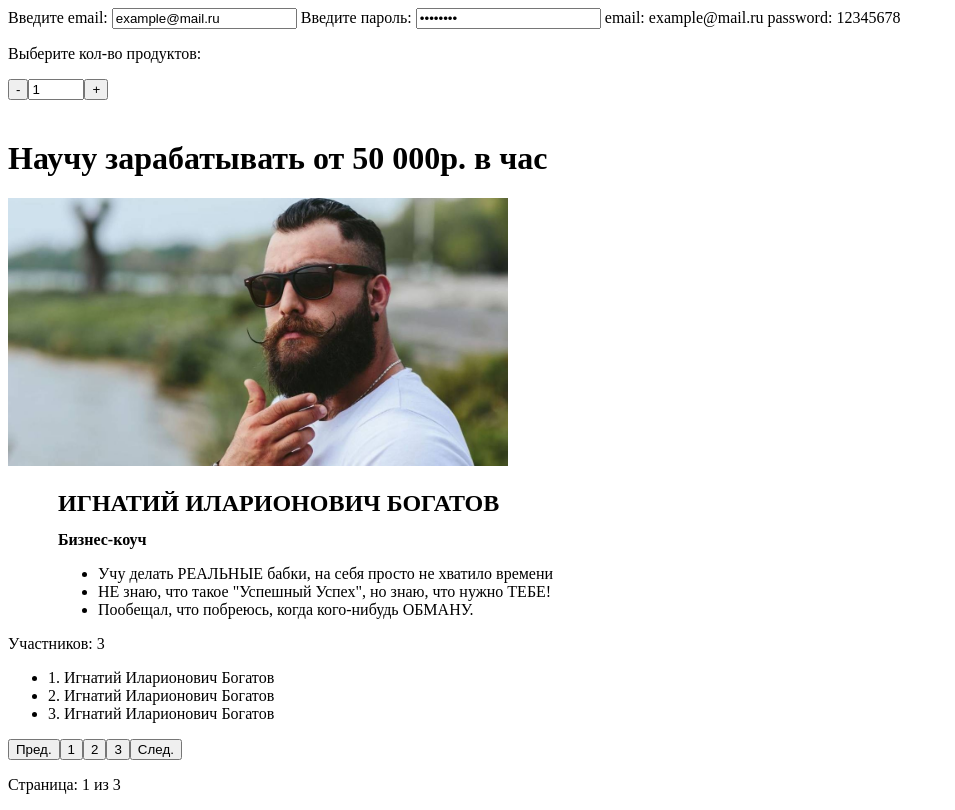
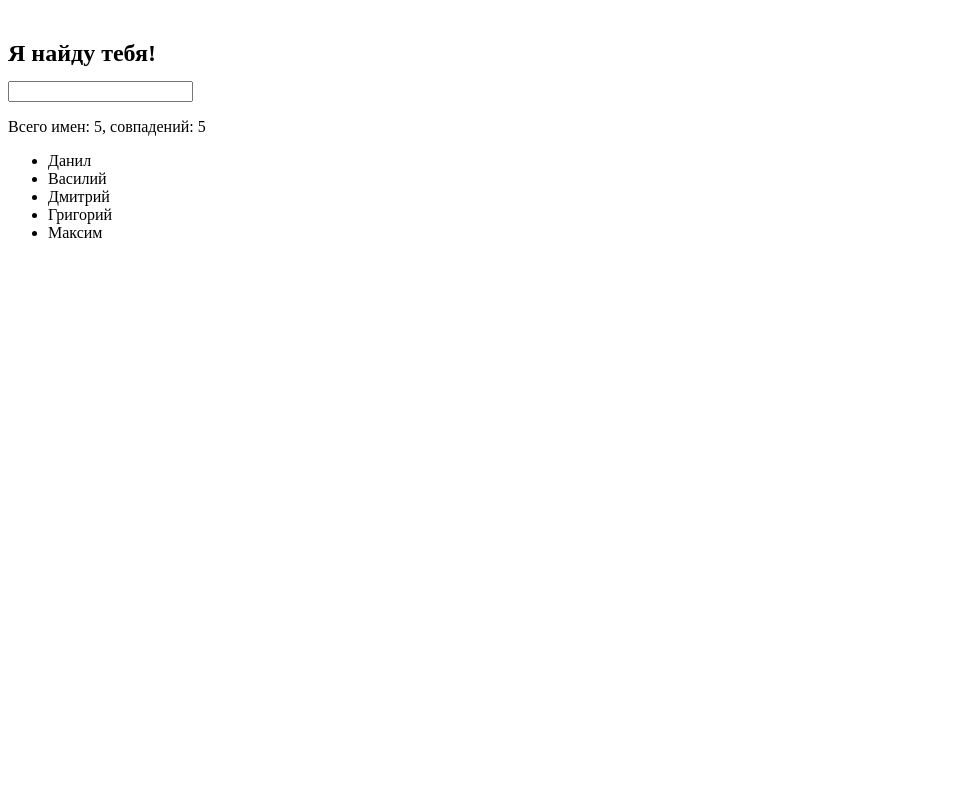
Before and after one commit to AliyaRazyapova/Vue.js, a Vue app in the folder ini/: page / in a window 1280 px wide. Shown: the whole page, without its empty margins (0-955 px from the left). Built offline with nearby package versions, Linux system fonts and the light colour scheme.

Commit message:
[add] UserSearch

```diff
--- a/ini/src/App.vue
+++ b/ini/src/App.vue
@@ -1,22 +1,25 @@
 <template>
   <div id="app">
-    <MyComponent />
-    <MyCounter />
-    <UserCard />
+    <!-- <MyComponent /> -->
+    <!-- <MyCounter /> -->
+    <!-- <UserCard /> -->
+    <UserSearch />
   </div>
 </template>
 
 <script>
-import MyComponent from './components/MyComponent'
-import MyCounter from './components/MyCounter'
-import UserCard from './components/UserCard'
+// import MyComponent from './components/MyComponent'
+// import MyCounter from './components/MyCounter'
+// import UserCard from './components/UserCard'
+import UserSearch from './components/UserSearch'
 
 export default {
   name: 'App',
   components: {
-    MyComponent,
-    MyCounter,
-    UserCard,
+    // MyComponent,
+    // MyCounter,
+    // UserCard,
+    UserSearch
   }
 }
 
--- /dev/null
+++ b/ini/src/components/UserSearch.vue
@@ -0,0 +1,38 @@
+<template>
+    <div class="container">
+        <h2>Я найду тебя!</h2>
+        <input type="text" @input="searchText = $event.target.value">
+        <p>Всего имен: {{ names.length }}, совпадений: {{ getFilteredNames.length }}</p>
+        <ul class="list">
+            <li
+              v-for="(name, index) in getFilteredNames"
+              :key="index">
+              {{ name }}
+            </li>
+        </ul>
+    </div>
+</template>
+
+<script>
+export default {
+    name: 'UsersSearch',
+    data() {
+        return {
+            searchText: '',
+            names: ['Данил', 'Василий', 'Дмитрий', 'Григорий', 'Максим']
+        }
+    },
+    computed: {
+        getFilteredNames() {
+            return this.names.filter(name => name.toLowerCase().includes(this.searchText.toLowerCase()))
+        }
+    }
+}
+</script>
+
+<style lang="scss" scoped>
+  h2 {
+    margin-bottom: 14px;
+    margin-top: 40px;
+  }
+</style>
```
